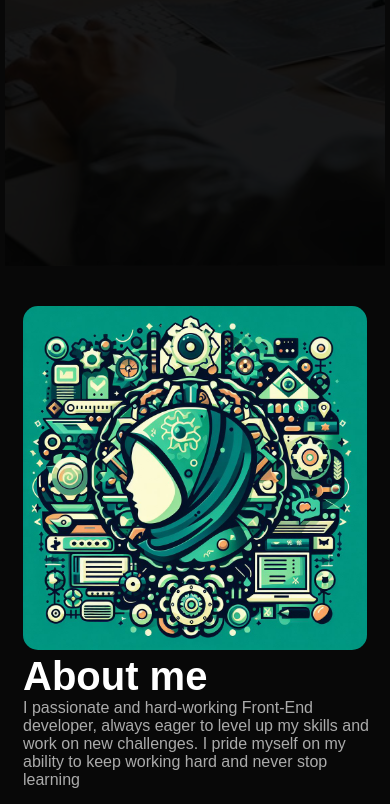
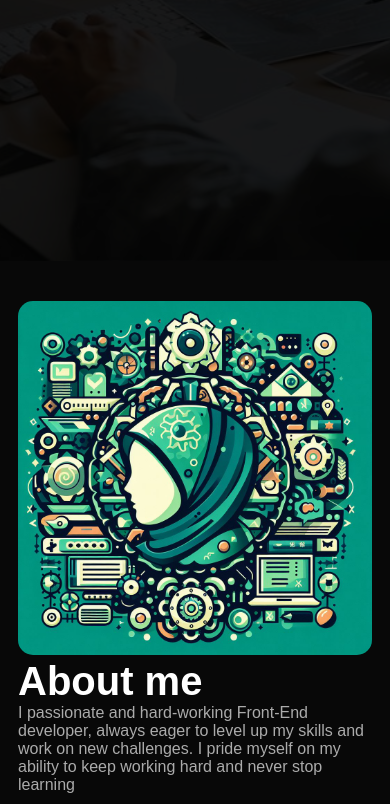
Before and after one commit to shazaelali/protfolio, a plain HTML site: page index.html in a window 390 px wide. Shown: the part 296-1100 px from the top of the page. Drawn offline with Linux system fonts and the light colour scheme.

Commit message:
padding 2

```diff
--- a/assets/css/homepage.css
+++ b/assets/css/homepage.css
@@ -15,7 +15,7 @@ body {
    color: #f0f0f0;
    overflow-x: hidden;
    scroll-behavior: smooth;
-
+   padding: 10px;
 
 }
 
@@ -378,7 +378,7 @@ nav .fa-solid {
 /* --------------------- media query ------------------- */
 @media only screen and (max-width: 700px) {
    body {
-      padding: 5px;
+      padding: 0px;
    }
 
    #header {
```
